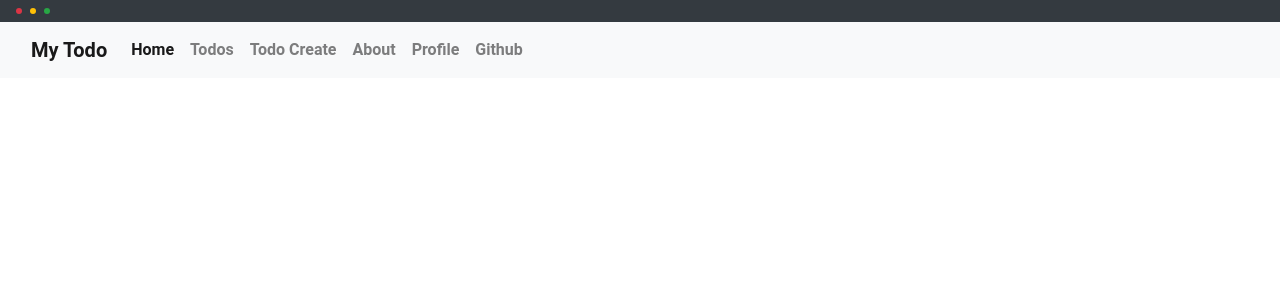
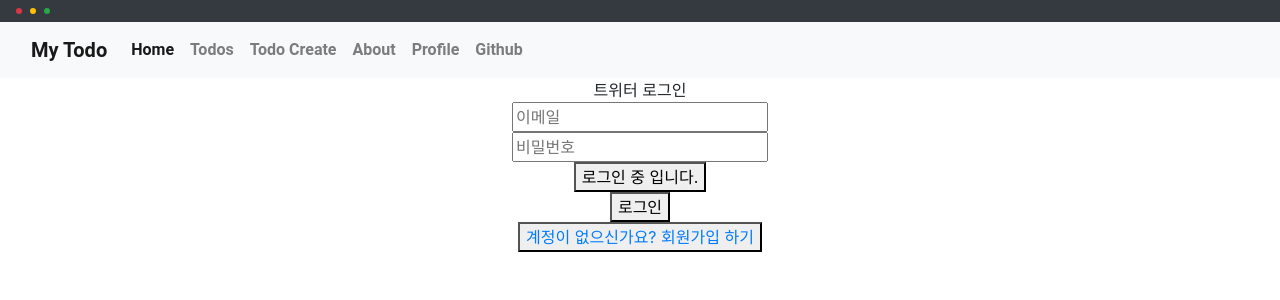
Before and after one commit to Parktaehoon1/todorest, a Vue app: page /login in a window 1280 px wide. Shown: the top 300 px of the page. Built offline with nearby package versions, Linux system fonts and the light colour scheme.

Commit message:
코드진행중

```diff
--- a/src/router/index.js
+++ b/src/router/index.js
@@ -5,6 +5,9 @@ import TodosView from "@/views/TodosView.vue";
 import ProfileIndex from "@/views/ProfileIndex.vue";
 import AboutIndex from "@/views/AboutIndex.vue";
 import TodoCreate from "@/views/TodoCreate.vue";
+
+import RegisterView from "@/views/RegisterView";
+import LoginView from "@/views/LoginView";
 
 const routes = [
   {
@@ -37,6 +40,16 @@ const routes = [
     name: "TodoCreate",
     component: TodoCreate,
   },
+  {
+    path: "/login",
+    name: "login",
+    component: LoginView,
+  },
+  {
+    path: "/register",
+    name: "register",
+    component: RegisterView,
+  },
 ];
 
 const router = createRouter({
--- /dev/null
+++ b/src/views/LoginView.vue
@@ -0,0 +1,25 @@
+<template>
+  <div class="d-flex flex-column align-items-center mb-3 W-10">
+    <span>트위터 로그인</span>
+
+    <input v-model="email" type="text" placeholder="이메일" />
+    <input
+      @keyup.enter="onLogin"
+      v-model="password"
+      type="password"
+      placeholder="비밀번호"
+    />
+    <button>로그인 중 입니다.</button>
+    <button>로그인</button>
+
+    <router-link to="/register">
+      <button class="text-primary">계정이 없으신가요? 회원가입 하기</button>
+    </router-link>
+  </div>
+</template>
+
+<script>
+export default {};
+</script>
+
+<style></style>
--- /dev/null
+++ b/src/views/RegisterView.vue
@@ -0,0 +1,24 @@
+<template>
+  <div class="d-flex flex-column align-items-center mb-3 W-10">
+    <span class="text-2xl font-bold">트위터 회원가입</span>
+    <input v-model="username" type="text" placeholder="아이디" />
+    <input v-model="email" type="text" placeholder="이메일" />
+    <input
+      @keyup.enter="onRegister"
+      v-model="password"
+      type="password"
+      placeholder="비밀번호"
+    />
+    <button v-if="loading">회원가입 중 입니다.</button>
+    <button v-if="!loading" @click="onRegister">회원가입</button>
+    <router-link to="/login">
+      <button class="text-primary">계정이 이미 있으신가요? 로그인 하기</button>
+    </router-link>
+  </div>
+</template>
+
+<script>
+export default {};
+</script>
+
+<style></style>
```
Also changed, not shown: src/firebase/index.js (+17 -13 lines).
